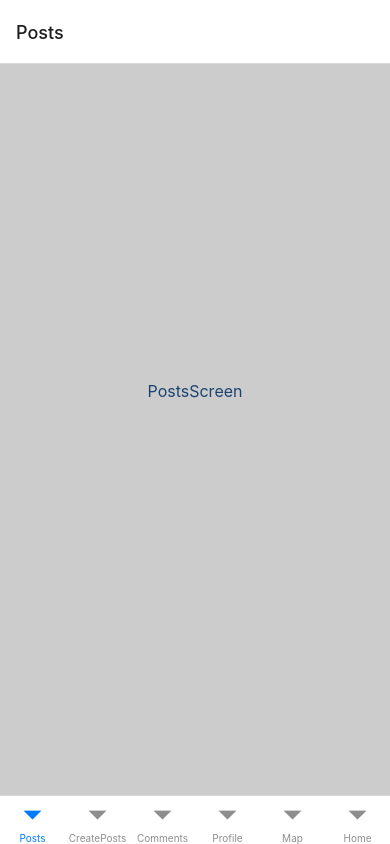
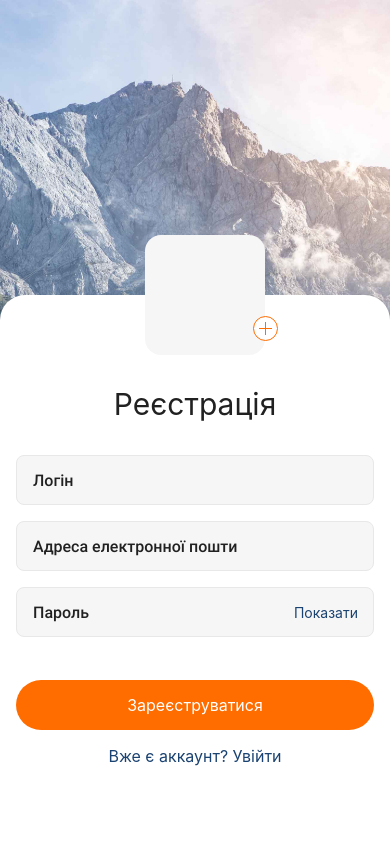
Before and after one commit to YevheniiaVier/reactNatProject, a React Native app: screen /Registration in a window 390 px wide. Built offline with nearby package versions, Linux system fonts and the light colour scheme.

Commit message:
adds routting

```diff
--- a/App.js
+++ b/App.js
@@ -21,45 +21,49 @@ const RobotoMedium = require("./assets/fonts/Roboto/Roboto-Medium.ttf");
 const Tab = createBottomTabNavigator();
 const AuthStack = createNativeStackNavigator();
 
+const userRoute = (isAuth) => {
+  if (!isAuth) {
+    return (
+      <AuthStack.Navigator initialRouteName="Login">
+        <AuthStack.Screen
+          options={{
+            headerShown: false,
+          }}
+          name="Registration"
+          component={RegistrationScreen}
+        />
+        <AuthStack.Screen
+          options={{
+            headerShown: false,
+          }}
+          name="Login"
+          component={LoginScreen}
+        />
+      </AuthStack.Navigator>
+    );
+  }
+  return (
+    <Tab.Navigator>
+      <Tab.Screen name="Posts" component={PostsScreen} />
+      <Tab.Screen name="CreatePosts" component={CreatePostsScreen} />
+      <Tab.Screen name="Comments" component={CommentsScreen} />
+      <Tab.Screen name="Profile" component={ProfileScreen} />
+      <Tab.Screen name="Map" component={MapScreen} />
+      <Tab.Screen name="Home" component={HomeScreen} />
+    </Tab.Navigator>
+  );
+};
+
 export default function App() {
   const [fontsLoaded] = useFonts({
     "Roboto-Regular": RobotoRegular,
     "Roboto-Bold": RobotoBold,
     "Roboto-Medium": RobotoMedium,
   });
+  const routing = userRoute(null);
 
   if (!fontsLoaded) {
     return <Text>Loading...</Text>;
   }
-  return (
-    <NavigationContainer>
-      <Tab.Navigator>
-        <Tab.Screen name="Posts" component={PostsScreen} />
-        <Tab.Screen name="CreatePosts" component={CreatePostsScreen} />
-        <Tab.Screen name="Comments" component={CommentsScreen} />
-        <Tab.Screen name="Profile" component={ProfileScreen} />
-        <Tab.Screen name="Map" component={MapScreen} />
-        <Tab.Screen name="Home" component={HomeScreen} />
-      </Tab.Navigator>
-    </NavigationContainer>
-  );
+  return <NavigationContainer>{routing}</NavigationContainer>;
 }
-
-{
-  /* <AuthStack.Navigator initialRouteName="Login">
-  <AuthStack.Screen
-    options={{
-      headerShown: false,
-    }}
-    name="Registration"
-    component={RegistrationScreen}
-  />
-  <AuthStack.Screen
-    options={{
-      headerShown: false,
-    }}
-    name="Login"
-    component={LoginScreen}
-  />
-</AuthStack.Navigator>; */
-}
--- a/Screens/Auth/RegistrationScreen.js
+++ b/Screens/Auth/RegistrationScreen.js
@@ -49,9 +49,7 @@ export const RegistrationScreen = ({ navigation }) => {
   };
   const onRegister = () => {
     console.log({ name, password, email });
-    // console.log(name);
-    // console.log(password);
-    // console.log(email);
+
     setEmail("");
     setName("");
     setPassword("");
--- a/package.json
+++ b/package.json
@@ -20,7 +20,7 @@
     "react": "18.1.0",
     "react-native": "0.70.5",
     "react-native-gesture-handler": "~2.8.0",
-    "react-native-reanimated": "^2.14.4",
+    "react-native-reanimated": "~2.12.0",
     "react-native-safe-area-context": "4.4.1",
     "react-native-screens": "~3.18.0"
   },
```
Also changed, not shown: 1 other file (tests, documents, lock files or other folders).
